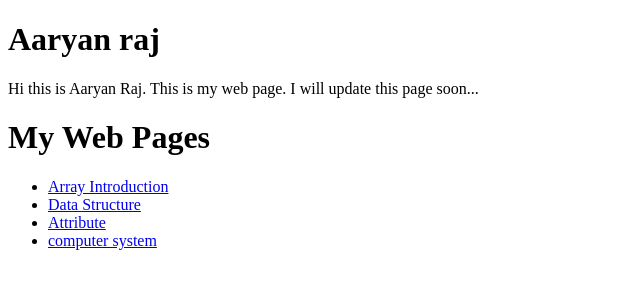
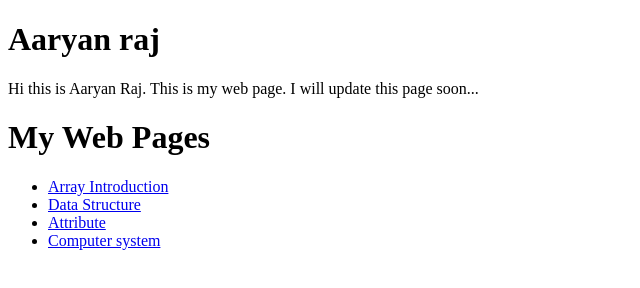
Before and after one commit to aaryan272001/WebPages, a plain HTML site: page index.html in a window 1280 px wide. Shown: the full height of the page, 0-640 px from the left. Drawn offline with Linux system fonts and the light colour scheme.

Commit message:
Update index.html

```diff
--- a/index.html
+++ b/index.html
@@ -13,7 +13,7 @@
             <li><a href="Array.html">Array Introduction</a></li>
             <li><a href="DataStructure.html">Data Structure</a></li>
             <li><a href="Attribute.html">Attribute</a></li>
-            <li><a href="Computer system.html">computer system</a></li>
+            <li><a href="computer system.html">Computer system</a></li>
 
 
         </ul>
```
